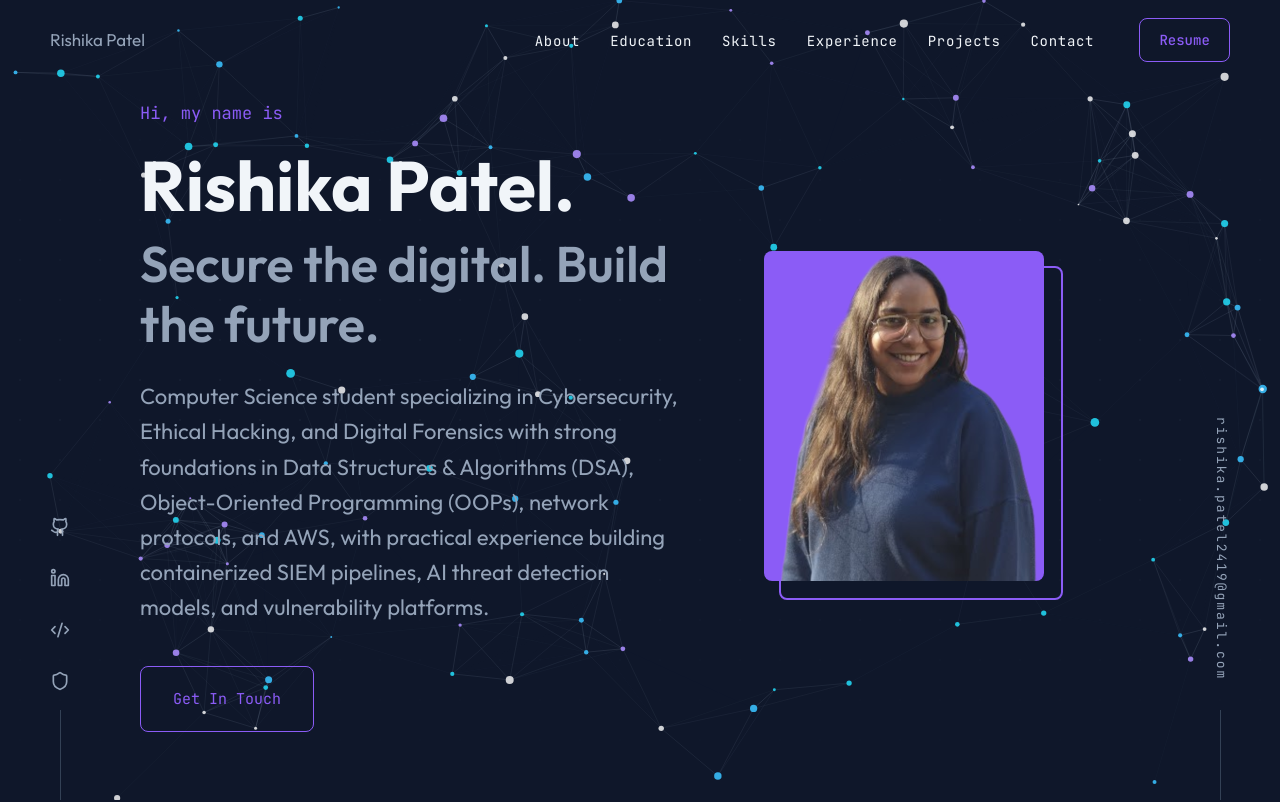
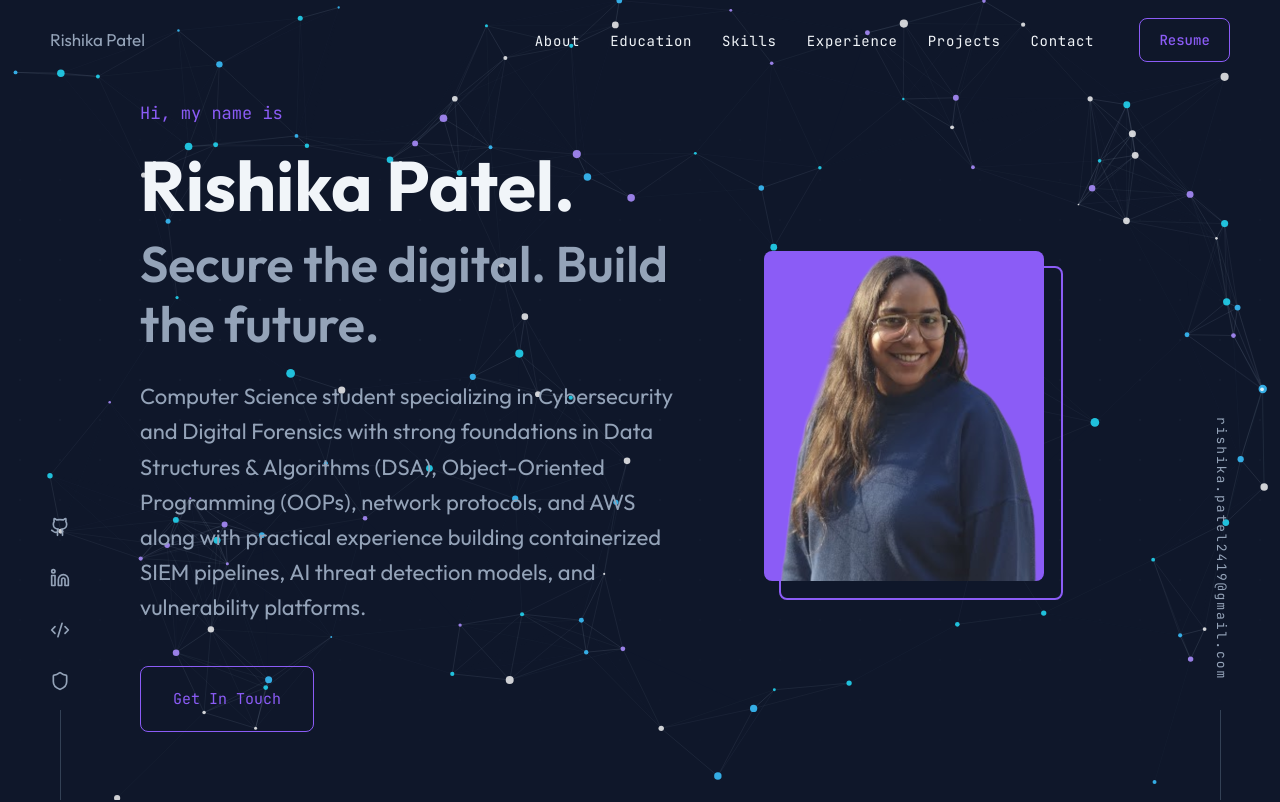
Before and after one commit to Rishikaaz/Portfolio, a Next.js app: page / in a window 1280 px wide. Shown: the top 802 px of the page. Built offline with nearby package versions, Linux system fonts and the light colour scheme.

Commit message:
Update Hero paragraph wording to final version

```diff
--- a/src/components/Hero.tsx
+++ b/src/components/Hero.tsx
@@ -18,7 +18,7 @@ const Hero = () => {
           <h1 className="hero-name">Rishika Patel.</h1>
           <h2 className="hero-tagline">Secure the digital. Build the future.</h2>
           <p className="hero-desc">
-            Computer Science student specializing in Cybersecurity, Ethical Hacking, and Digital Forensics with strong foundations in Data Structures & Algorithms (DSA), Object-Oriented Programming (OOPs), network protocols, and AWS, with practical experience building containerized SIEM pipelines, AI threat detection models, and vulnerability platforms.
+            Computer Science student specializing in Cybersecurity and Digital Forensics with strong foundations in Data Structures & Algorithms (DSA), Object-Oriented Programming (OOPs), network protocols, and AWS along with practical experience building containerized SIEM pipelines, AI threat detection models, and vulnerability platforms.
           </p>
           <div className="hero-cta">
             <a href="#contact" className="cta-btn">
```
